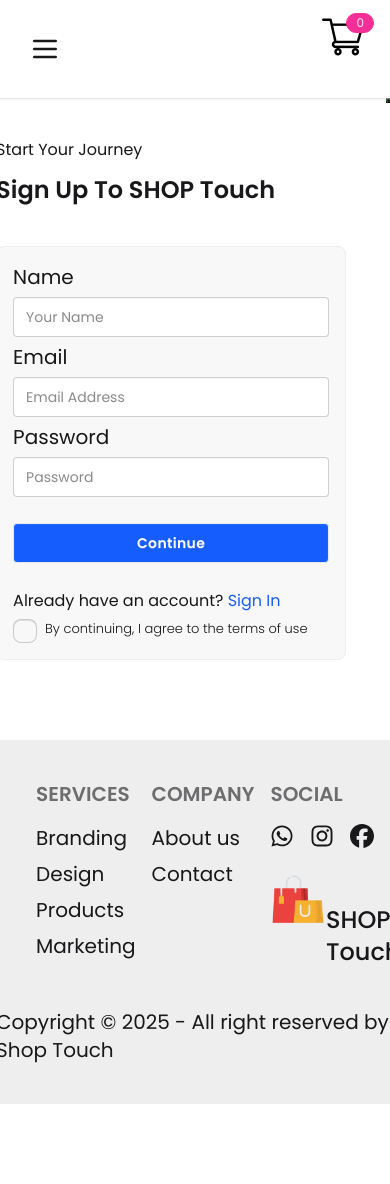
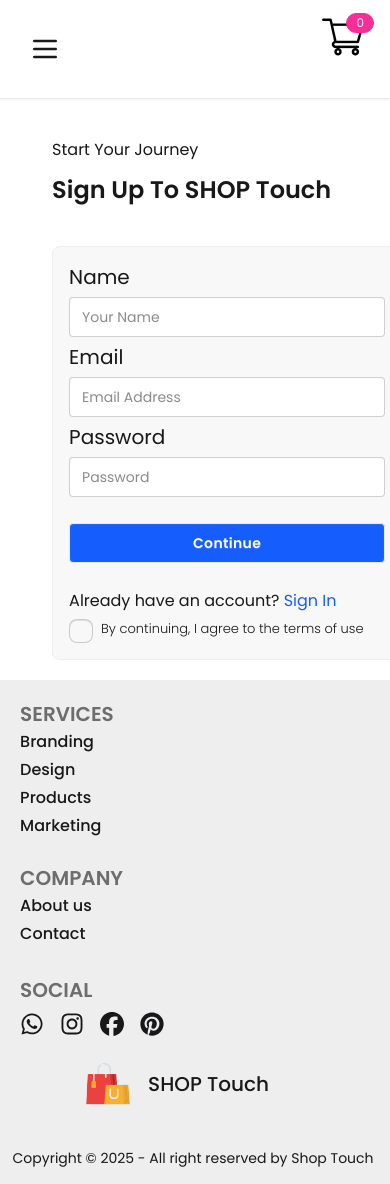
Before and after one commit to salman60mahmud/shop_touch, a React (Vite) app: page /login in a window 390 px wide. Shown: the top 1184 px of the page. Before the commit the page ends 1104 px from the top, so only its background shows below. Built offline with nearby package versions, Linux system fonts and the light colour scheme.

Commit message:
responsive 2

```diff
--- a/src/Components/Footer.jsx
+++ b/src/Components/Footer.jsx
@@ -1,56 +1,69 @@
-import React from 'react';
-// icons
-import { FaWhatsapp } from "react-icons/fa6";
-import { FaInstagram } from "react-icons/fa6";
-import { FaFacebook } from "react-icons/fa6";
-import { FaPinterest } from "react-icons/fa6";
-import { Link } from 'react-router';
 
+import { FaWhatsapp, FaInstagram, FaFacebook, FaPinterest } from "react-icons/fa6";
+import { Link } from 'react-router-dom';
 
 const Footer = () => {
   return (
     <div>
-      <footer className="footer flex justify-around sm:footer-horizontal bg-base-300 text-xl p-10">
-        <nav>
-          <h6 className="footer-title">Services</h6>
-          <a className="transition delay-150 duration-300 ease-in-out hover:-translate-y-1 hover:scale-120 cursor-pointer">Branding</a>
-          <a className="transition delay-150 duration-300 ease-in-out hover:-translate-y-1 hover:scale-120 cursor-pointer">Design</a>
-          <a className="transition delay-150 duration-300 ease-in-out hover:-translate-y-1 hover:scale-120 cursor-pointer">Products</a>
-          <a className="transition delay-150 duration-300 ease-in-out hover:-translate-y-1 hover:scale-120 cursor-pointer">Marketing</a>
-        </nav>
-        <nav>
-          <h6 className="footer-title">Company</h6>
-          <a className="transition delay-150 duration-300 ease-in-out hover:-translate-y-1 hover:scale-120 cursor-pointer">About us</a>
-          <a className="transition delay-150 duration-300 ease-in-out hover:-translate-y-1 hover:scale-120 cursor-pointer">Contact</a>
+      <footer className="footer bg-base-300 text-base-content p-6 sm:p-10">
+        <div className="w-full flex flex-col md:flex-row justify-between gap-8">
+          {/* Services */}
+          <nav className="flex-1">
+            <h6 className="footer-title text-[20px]">Services</h6>
+            <div className="grid gap-2 text-[16px] sm:text-[18px] font-medium">
+              <a className="transition duration-300 hover:-translate-y-1 hover:scale-105 cursor-pointer">Branding</a>
+              <a className="transition duration-300 hover:-translate-y-1 hover:scale-105 cursor-pointer">Design</a>
+              <a className="transition duration-300 hover:-translate-y-1 hover:scale-105 cursor-pointer">Products</a>
+              <a className="transition duration-300 hover:-translate-y-1 hover:scale-105 cursor-pointer">Marketing</a>
+            </div>
           </nav>
 
-        <nav>
-          <h6 className="footer-title">Social</h6>
-          <div>
-            <div className="grid grid-flow-col gap-4">
-              <a className='text-2xl transition delay-150 duration-300 ease-in-out hover:-translate-y-1 hover:scale-120 cursor-pointer'>
+          {/* Company */}
+          <nav className="flex-1">
+            <h6 className="footer-title text-[20px] sm:text-xl">Company</h6>
+            <div className="grid gap-2 text-[16px] sm:text-[18px] font-medium">
+              <a className="transition duration-300 hover:-translate-y-1 hover:scale-105 cursor-pointer">About us</a>
+              <a className="transition duration-300 hover:-translate-y-1 hover:scale-105 cursor-pointer">Contact</a>
+            </div>
+          </nav>
+
+          {/* Social */}
+          <nav className="flex-1">
+            <h6 className="footer-title text-xl sm:text-xl">Social</h6>
+            <div className="grid gap-4">
+              <div className="grid grid-flow-col gap-4 justify-start">
+                <a className='text-2xl transition duration-300 hover:-translate-y-1 hover:scale-110 cursor-pointer'>
                   <FaWhatsapp />
                 </a>
-              <a className='text-2xl transition delay-150 duration-300 ease-in-out hover:-translate-y-1 hover:scale-120 cursor-pointer'>
+                <a className='text-2xl transition duration-300 hover:-translate-y-1 hover:scale-110 cursor-pointer'>
                   <FaInstagram />
                 </a>
-              <a className='text-2xl transition delay-150 duration-300 ease-in-out hover:-translate-y-1 hover:scale-120 cursor-pointer'>
+                <a className='text-2xl transition duration-300 hover:-translate-y-1 hover:scale-110 cursor-pointer'>
                   <FaFacebook />
                 </a>
-              <a className='text-2xl transition delay-150 duration-300 ease-in-out hover:-translate-y-1 hover:scale-120 cursor-pointer'>
+                <a className='text-2xl transition duration-300 hover:-translate-y-1 hover:scale-110 cursor-pointer'>
                   <FaPinterest />
                 </a>
               </div>
+              <div className='flex items-center gap-4 mt-2 mx-16 sm:mx-0'>
+                <Link to='/' end>
+                  <img src="/src/media/logo_big.png" alt="logo_big" className="h-12 w-auto" />
+                </Link>
+                <Link to='/' end>
+                  <p className='text-xl sm:text-2xl font-medium'>SHOP Touch</p>
+                </Link>
               </div>
-          <div className='flex mt-4'>
-           <Link to='/' end><img src="/src/media/logo_big.png" alt="logo_big" /></Link>
-            <Link to='/' end><p className='mt-8 text-2xl font-medium'>SHOP Touch</p></Link>
             </div>
           </nav>
+        </div>
       </footer>
-      <footer>
-        <aside>
-          <p className='flex flex-col items-center gap-50 w-full bg-base-300 text-xl pb-10'>Copyright © {new Date().getFullYear()} - All right reserved by Shop Touch</p>
+
+      {/* Copyright */}
+      <footer className="bg-base-300">
+        <aside className="w-full text-center p-4">
+          <p className="text-sm sm:text-base md:text-lg">
+            Copyright © {new Date().getFullYear()} - All right reserved by Shop Touch
+          </p>
         </aside>
       </footer>
     </div>
--- a/src/Components/Items.jsx
+++ b/src/Components/Items.jsx
@@ -10,10 +10,10 @@
 
   return (
     <div className="flex flex-col items-center">
-      <h1 className="text-5xl sm:text-3xl font-medium mt-28">POPULAR IN WOMEN</h1>
+      <h1 className="xl:text-5xl sm:text-3xl text-2xl font-medium mt-28">POPULAR IN WOMEN</h1>
       <hr className="horizontal" />
 
-      <div className="grid xl:grid-cols-4 sm:grid-cols-2 grid-cols-1 xl:mt-20 sm:mt-8 xl:gap-10 sm:gap-6 xl:mx-30 sm:mx-20">
+      <div className="grid xl:grid-cols-4 sm:grid-cols-2 grid-cols-1 xl:mt-20 sm:mt-8 mt-5 xl:gap-10 sm:gap-6 gap-4 xl:mx-30 sm:mx-20 mx-10">
 
         {data?.length > 0 ? (
           data.map(data => (
--- a/src/Components/NewCollections.jsx
+++ b/src/Components/NewCollections.jsx
@@ -10,10 +10,10 @@
 
     return (
         <div className="flex flex-col items-center">
-            <h1 className="xl:text-5xl sm:text-3xl font-medium mt-28">NEW COLLECTIONS</h1>
+            <h1 className="xl:text-5xl sm:text-3xl text-2xl font-medium">NEW COLLECTIONS</h1>
             <hr className="horizontal2" />
 
-            <div className="grid xl:grid-cols-4 sm:grid-cols-2 grid-cols-1 xl:mt-20 sm:mt-8 xl:gap-10 sm:gap-6 xl:mx-30 sm:mx-20">
+            <div className="grid xl:grid-cols-4 sm:grid-cols-2 grid-cols-1 xl:mt-20 sm:mt-8 mt-5 xl:gap-10 sm:gap-6 gap-4 xl:mx-30 sm:mx-20 mx-10">
 
                 {newCollections?.length > 0 ? (
                     newCollections.map(newCollections => (
--- a/src/Components/NewsLetter.css
+++ /dev/null
@@ -1,8 +0,0 @@
-.background {
-    background: linear-gradient(180deg, #bac8f3 30%, #d7bbd7 60%);
-    width: 65%;
-    height: 40vh;
-    display: flex;
-    margin: 0px auto 60px auto;
-    border-radius: 18px;
-}
--- a/src/Components/Offers.css
+++ /dev/null
@@ -1,8 +0,0 @@
-.offers {
-    width: 65%;
-    height: 60vh;
-    display: flex;
-    margin: 120px auto 40px auto;
-    border-radius: 18px;
-    background: linear-gradient(360deg, #e9b6ed 10%, #e3dcc2ce 50%);
-}
--- a/src/Pages/LoginSignup.jsx
+++ b/src/Pages/LoginSignup.jsx
@@ -2,8 +2,8 @@
 
 const LoginSignup = () => {
     return (
-        <div className="flex justify-center gap-10">
-        <div className="mt-10 mb-20">
+        <div className="flex lg:justify-between items-center md:flex-col xl:gap-10 md:gap-4 mx-14">
+        <div className="mt-10 lg:mb-20 mb-5">
              <h4 className="text-[16px] mb-3">Start Your Journey</h4>
              <h2 className="text-2xl font-semibold mb-10">Sign Up To SHOP Touch</h2>
             <fieldset className="fieldset w-[350px] bg-base-200 border-base-300 rounded-box border p-4">
@@ -26,7 +26,7 @@
             </fieldset>
         </div>
         <div>
-            <img src="/src/media/signup-cover.png" alt="signup-cover" />
+            <img className="hidden md:block" src="/src/media/signup-cover.png" alt="signup-cover" />
         </div>
         </div>
     );
--- a/src/Pages/ShopCategory.jsx
+++ b/src/Pages/ShopCategory.jsx
@@ -11,8 +11,8 @@
 
   return (
     <div>
-      <img className="block xl:w-3/4 sm:w-4/5 mx-auto xl:my-10 sm:my-5" src={banner} alt={`${category} banner`} />
-      <div className="flex xl:justify-between sm:justify-around gap-24 xl:mx-60 sm:mx-4">
+      <img className="block xl:w-3/4 w-4/5 mx-auto xl:my-10 my-5" src={banner} alt={`${category} banner`} />
+      <div className="flex xl:justify-between sm:justify-around gap-24 xl:mx-60 sm:mx-4 mx-10">
         <p className="md:text-xl">
           <span className="font-semibold">Showing 1-12</span> Out Of 36 Products
         </p>
@@ -20,7 +20,7 @@
         </button>
       </div>
 
-      <div className="grid xl:grid-cols-4 sm:grid-cols-2 xl:gap-10 sm:gap-6 xl:mb-30 sm:mn-18 xl:mt-8 sm:mt-4 xl:mx-60 sm:mx-20">
+      <div className="grid xl:grid-cols-4 sm:grid-cols-2 xl:gap-10 sm:gap-6 gap-4 xl:mb-30 sm:mb-18 mb-8 xl:mt-8 mt-4 xl:mx-60 sm:mx-20 mx-10">
 
         {allProduct?.length > 0 ? (
           allProduct.map(allProduct => {
```
Also changed, not shown: src/Components/Hero.jsx (+21 -16 lines), src/Components/NewsLetter.jsx (+9 -11 lines), src/Components/Offers.jsx (+12 -10 lines). Lines whose indentation alone changed are shown as unchanged.
